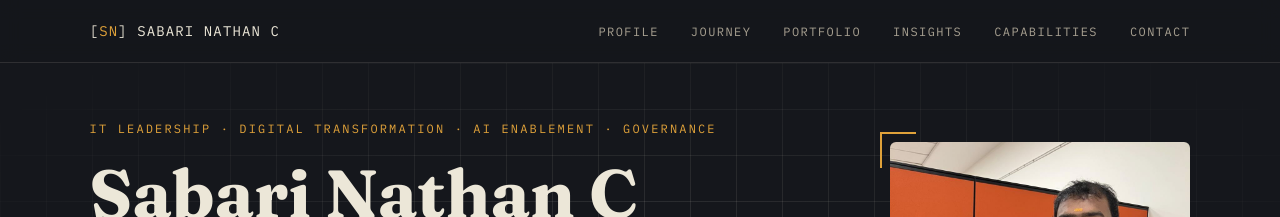
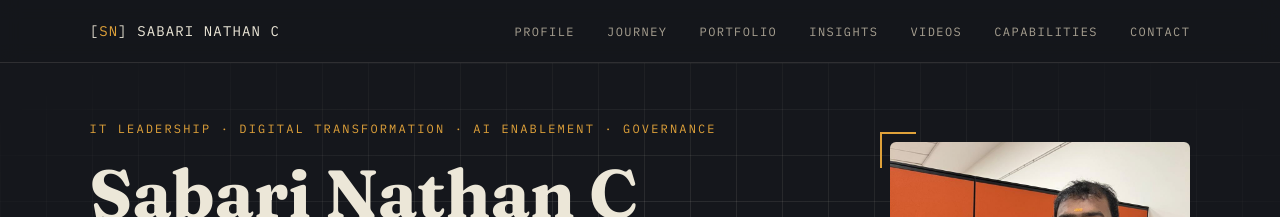
Before and after one commit to sabarinathan36/sabarinathan.github.io, a Jekyll site: the page built from index.html, in a window 1280 px wide. Shown: the top 217 px of the page. Built offline with Jekyll 4.4.1, drawn with Linux system fonts in a browser that asks for light colours; some of the changed text lies outside the part shown.

Commit message:
Add Nathan's Tech YouTube section, links, and card button
Co-Authored-By: Claude Opus 5.5 <noreply@anthropic.com>
Claude-Session: https://claude.ai/code/session_01BaLC5aNBCsqdzu3kUoKfMG

```diff
--- a/connect.html
+++ b/connect.html
@@ -65,9 +65,9 @@
         <span class="action-label">Website</span>
       </a>
 
-      <a class="action-card" href="sabari_nathan_16yrs_resume.pdf" target="_blank" rel="noopener" data-action="resume">
-        <span class="action-icon"><i class="fa-solid fa-file-lines"></i></span>
-        <span class="action-label">Resume</span>
+      <a class="action-card" href="https://www.youtube.com/@NathansTechQ" target="_blank" rel="noopener" data-action="youtube">
+        <span class="action-icon"><i class="fa-brands fa-youtube"></i></span>
+        <span class="action-label">YouTube</span>
       </a>
 
     </section>
--- a/index.html
+++ b/index.html
@@ -46,6 +46,7 @@
         <li><a href="#journey">Journey</a></li>
         <li><a href="#portfolio">Portfolio</a></li>
         <li><a href="insights.html">Insights</a></li>
+        <li><a href="#videos">Videos</a></li>
         <li><a href="#capabilities">Capabilities</a></li>
         <li><a href="#contact">Contact</a></li>
     </ul>
@@ -371,6 +372,40 @@
     </div>
 </section>
 
+<section class="videos-section section" id="videos">
+    <div class="section-inner">
+
+        <div class="section-title reveal">
+            <span class="eyebrow">Nathan's Tech · YouTube</span>
+            <h2>Cybersecurity and IT, made simple</h2>
+            <p>Scam alerts, safe habits, and a family cartoon series on real-life scams. New episodes every Saturday.</p>
+        </div>
+
+        <div class="video-layout reveal">
+            <div class="video-frame" data-yt="{{ site.data.youtube.trailer }}">
+                <img src="https://i.ytimg.com/vi/{{ site.data.youtube.trailer }}/hqdefault.jpg" alt="Nathan's Tech channel trailer" loading="lazy">
+                <button class="video-play" aria-label="Play the channel trailer"><span></span></button>
+            </div>
+
+            <div class="video-side">
+                {% for v in site.data.youtube.videos limit:3 %}
+                <a class="video-card" href="https://www.youtube.com/watch?v={{ v.id }}" target="_blank" rel="noopener">
+                    <img src="https://i.ytimg.com/vi/{{ v.id }}/mqdefault.jpg" alt="{{ v.title }}" loading="lazy">
+                    <span class="video-meta">
+                        <span class="insight-category">{{ v.label }}</span>
+                        <strong>{{ v.title }}</strong>
+                    </span>
+                </a>
+                {% endfor %}
+                <a href="{{ site.data.youtube.channel }}?sub_confirmation=1" class="btn btn-youtube" target="_blank" rel="noopener">▶&nbsp; Subscribe on YouTube</a>
+            </div>
+        </div>
+
+    </div>
+</section>
+
+<div class="divider"></div>
+
 <section class="capabilities section" id="capabilities">
     <div class="section-inner">
 
@@ -440,6 +475,10 @@
                     <a class="value" href="https://www.linkedin.com/in/sabarinathan-chelladurai/" target="_blank" rel="noopener">linkedin.com/in/sabarinathan</a>
                 </div>
                 <div class="contact-row">
+                    <span class="label">YouTube</span>
+                    <a class="value" href="https://www.youtube.com/@NathansTechQ" target="_blank" rel="noopener">youtube.com/@NathansTechQ</a>
+                </div>
+                <div class="contact-row">
                     <span class="label">Location</span>
                     <span class="value">Chennai, India</span>
                 </div>
@@ -453,10 +492,15 @@
 </section>
 
 <footer>
-    <p>© 2026 Sabari Nathan — IT Operations · Digital Transformation · AI &amp; Governance Leader · <a href="/privacy.html" style="color:inherit;text-decoration:underline">Privacy</a></p>
+    <p>© 2026 Sabari Nathan — IT Operations · Digital Transformation · AI &amp; Governance Leader · <a href="https://www.youtube.com/@NathansTechQ" target="_blank" rel="noopener" style="color:inherit;text-decoration:underline">YouTube</a> · <a href="/privacy.html" style="color:inherit;text-decoration:underline">Privacy</a></p>
 </footer>
 
 <script>
+    // Trailer: load the YouTube player only when clicked (keeps the page fast)
+    document.querySelectorAll('.video-frame').forEach(f => f.addEventListener('click', () => {
+        f.innerHTML = '<iframe src="https://www.youtube-nocookie.com/embed/' + f.dataset.yt +
+            '?autoplay=1&rel=0" title="Nathan\'s Tech channel trailer" allow="autoplay; encrypted-media; picture-in-picture" allowfullscreen></iframe>';
+    }, {once: true}));
     // Mobile nav toggle
     const navToggle = document.getElementById('navToggle');
     const navLinks = document.getElementById('navLinks');
--- a/style.css
+++ b/style.css
@@ -1212,3 +1212,26 @@ body.insights-page section.section{
     .outcome-card:last-child{ border-bottom:none; }
     .insight-grid--home{ grid-template-columns:1fr; }
 }
+
+
+/* ---------- Nathan's Tech videos ---------- */
+.video-layout{ display:grid; grid-template-columns:1.6fr 1fr; gap:28px; align-items:start; }
+.video-frame{ position:relative; aspect-ratio:16/9; border-radius:var(--radius-md); overflow:hidden; border:1px solid var(--line); background:#000; cursor:pointer; }
+.video-frame img, .video-frame iframe{ position:absolute; inset:0; width:100%; height:100%; object-fit:cover; border:0; }
+.video-frame:hover img{ transform:scale(1.02); }
+.video-frame img{ transition:transform .4s ease; }
+.video-play{ position:absolute; left:50%; top:50%; width:78px; height:54px; margin:-27px 0 0 -39px; border:0; border-radius:14px; background:#CC0000; cursor:pointer; box-shadow:0 10px 30px rgba(0,0,0,.45); }
+.video-play span{ position:absolute; left:31px; top:15px; border-style:solid; border-width:12px 0 12px 20px; border-color:transparent transparent transparent #fff; }
+.video-side{ display:flex; flex-direction:column; gap:14px; }
+.video-card{ display:flex; gap:14px; align-items:center; padding:10px; background:var(--surface); border:1px solid var(--line); border-radius:var(--radius-md); color:var(--paper); text-decoration:none; transition:all .25s ease; }
+.video-card:hover{ border-color:var(--amber); transform:translateY(-3px); }
+.video-card img{ width:150px; aspect-ratio:16/9; object-fit:cover; border-radius:var(--radius-sm); flex:0 0 auto; }
+.video-meta{ display:flex; flex-direction:column; gap:6px; }
+.video-meta .insight-category{ margin-bottom:0; align-self:flex-start; }
+.video-meta strong{ font-family:var(--font-display); font-size:18px; line-height:1.3; }
+.btn-youtube{ background:#CC0000; color:#fff; border:1px solid #CC0000; justify-content:center; }
+.btn-youtube:hover{ background:#e00000; transform:translateY(-2px); box-shadow:0 10px 24px rgba(204,0,0,.3); }
+@media (max-width: 860px){
+    .video-layout{ grid-template-columns:1fr; }
+    .video-card img{ width:120px; }
+}
```
Also changed, not shown: _data/youtube.yml (added, +8 -0 lines).
